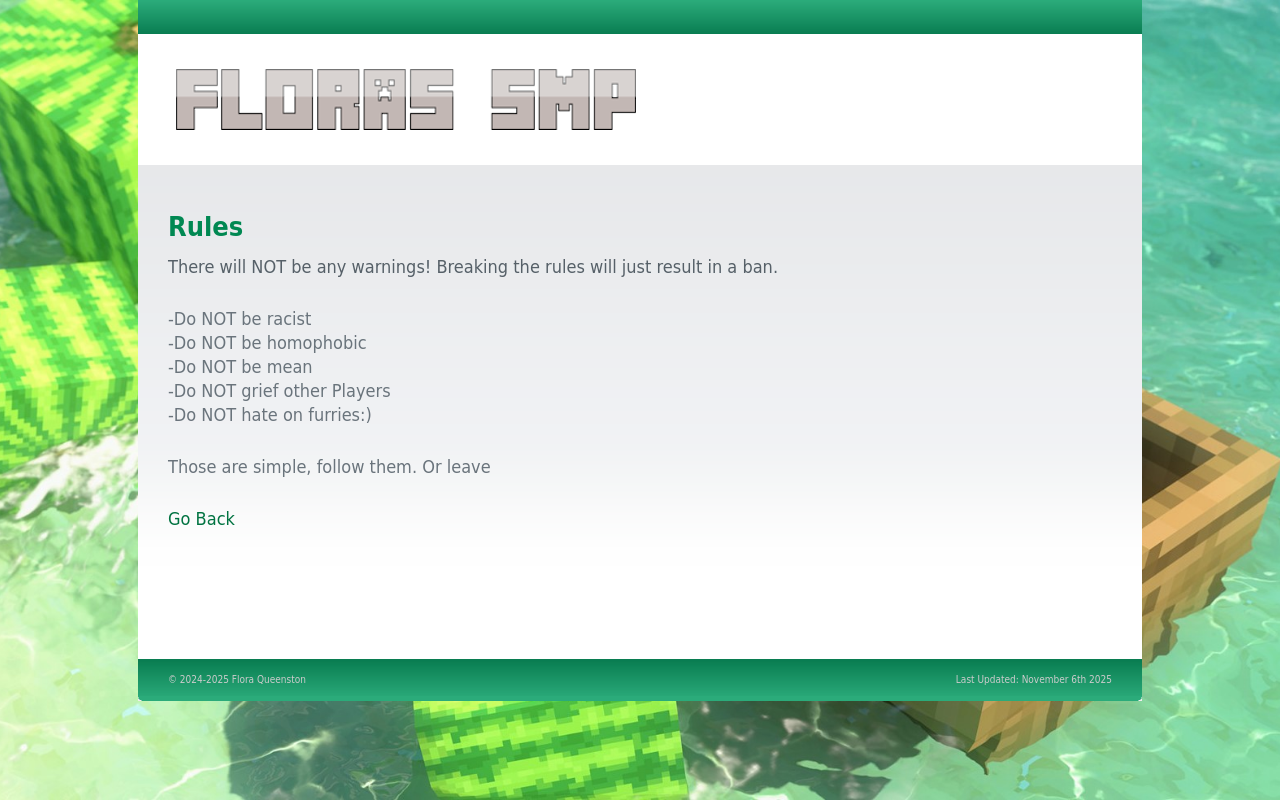
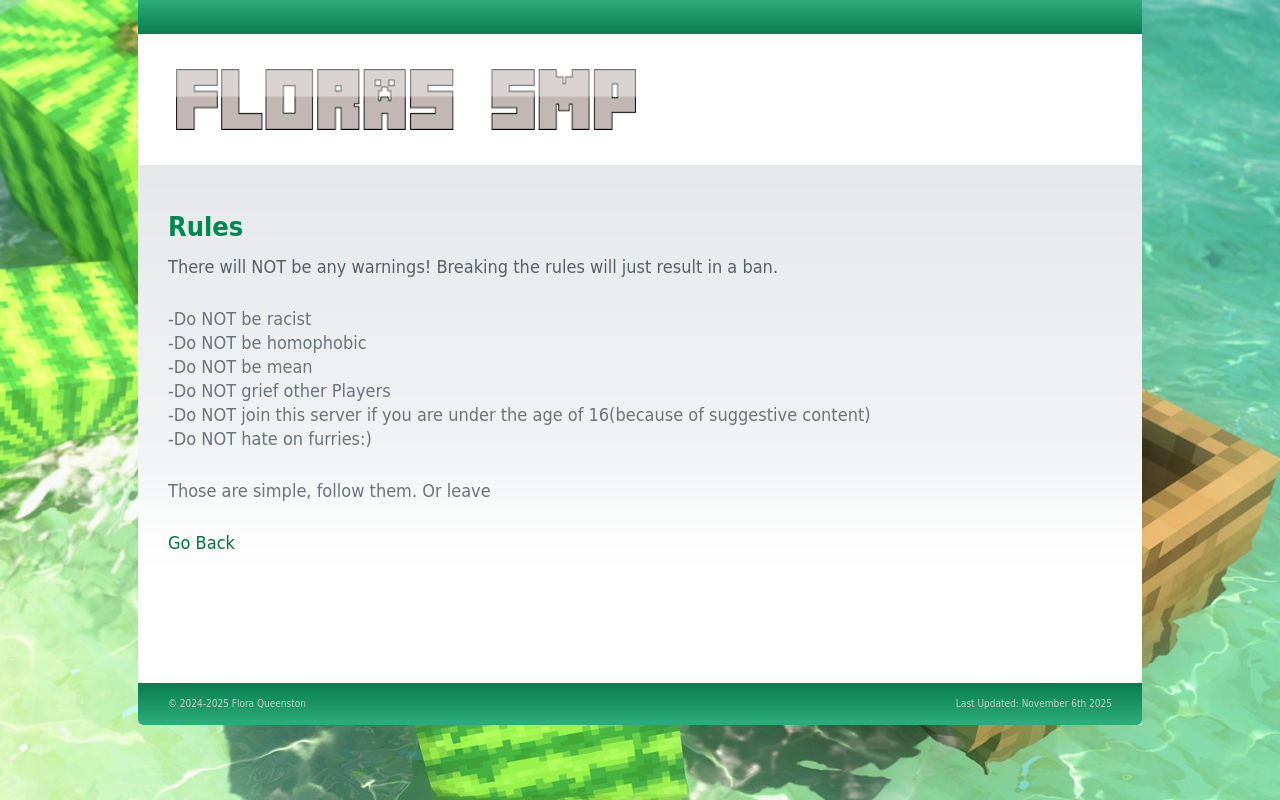
Before and after one commit to florafox/floras-smp, a plain HTML site: page rules.html in a window 1280 px wide. Drawn offline with Linux system fonts and the light colour scheme.

Commit message:
Update rules.html

```diff
--- a/rules.html
+++ b/rules.html
@@ -18,6 +18,7 @@
 				<h4>-Do NOT be homophobic</h4>
 				<h4>-Do NOT be mean</h4>
 				<h4>-Do NOT grief other Players</h4>
+				<h4>-Do NOT join this server if you are under the age of 16(because of suggestive content)</h4>
 				<p>-Do NOT hate on furries:)</p>
 				<p>Those are simple, follow them. Or leave</p>
 				<p><a href="index.html">Go Back</a></p>
```
